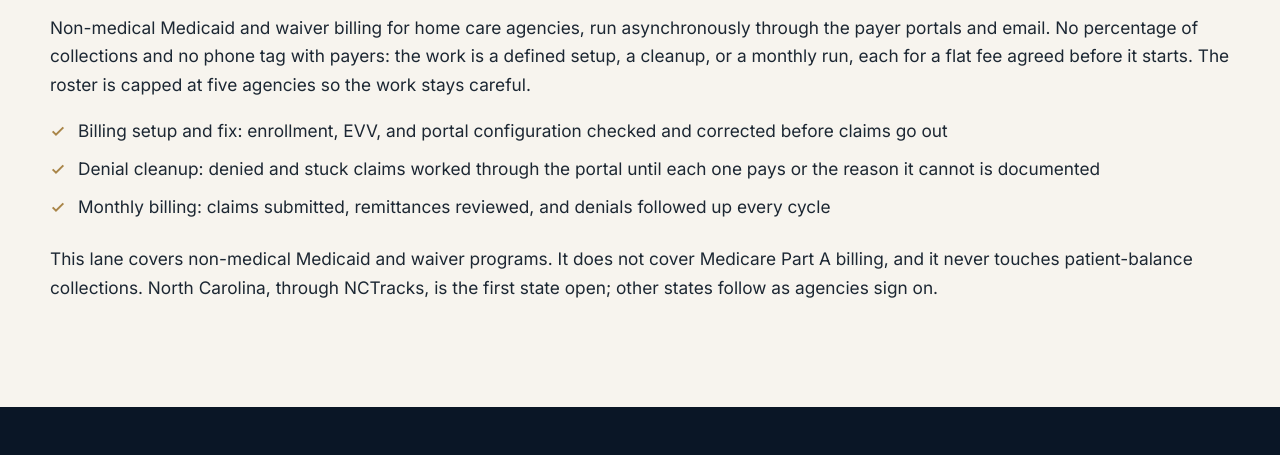
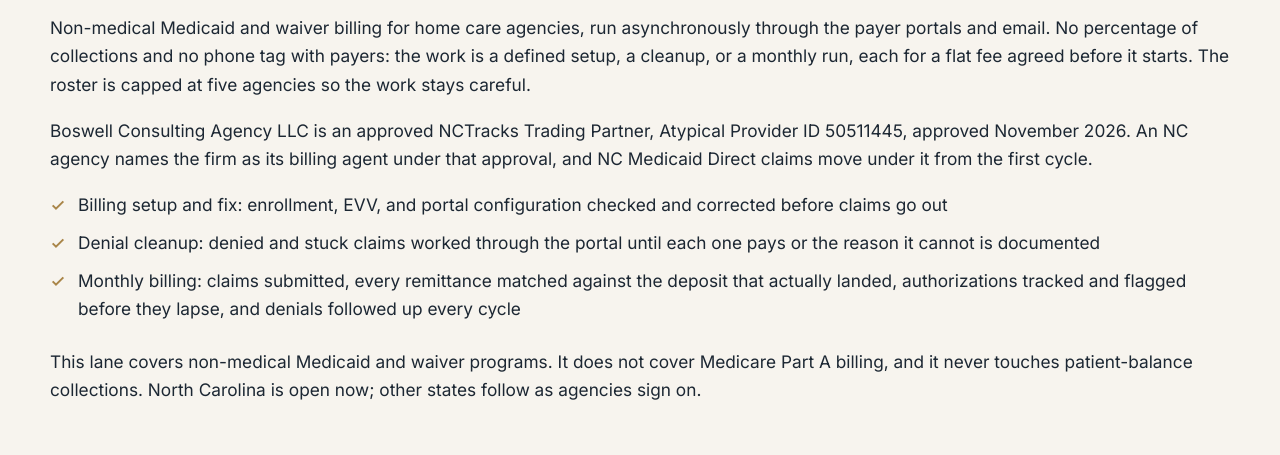
Before and after one commit to MeNiceGuy/MeNiceGuy.github.io, a plain HTML site: page services.html in a window 1280 px wide. Shown: the part 2995-3450 px from the top of the page. Drawn offline with Linux system fonts and the light colour scheme.

Commit message:
Billing services: add NCTracks Trading Partner approval and Medicaid Direct capability

```diff
--- a/services.html
+++ b/services.html
@@ -142,12 +142,13 @@
       <section id="billing">
         <h2>Billing services</h2>
         <p>Non-medical Medicaid and waiver billing for home care agencies, run asynchronously through the payer portals and email. No percentage of collections and no phone tag with payers: the work is a defined setup, a cleanup, or a monthly run, each for a flat fee agreed before it starts. The roster is capped at five agencies so the work stays careful.</p>
+        <p>Boswell Consulting Agency LLC is an approved NCTracks Trading Partner, Atypical Provider ID 50511445, approved November 2026. An NC agency names the firm as its billing agent under that approval, and NC Medicaid Direct claims move under it from the first cycle.</p>
         <ul class="ticks">
           <li>Billing setup and fix: enrollment, EVV, and portal configuration checked and corrected before claims go out</li>
           <li>Denial cleanup: denied and stuck claims worked through the portal until each one pays or the reason it cannot is documented</li>
-          <li>Monthly billing: claims submitted, remittances reviewed, and denials followed up every cycle</li>
+          <li>Monthly billing: claims submitted, every remittance matched against the deposit that actually landed, authorizations tracked and flagged before they lapse, and denials followed up every cycle</li>
         </ul>
-        <p>This lane covers non-medical Medicaid and waiver programs. It does not cover Medicare Part A billing, and it never touches patient-balance collections. North Carolina, through NCTracks, is the first state open; other states follow as agencies sign on.</p>
+        <p>This lane covers non-medical Medicaid and waiver programs. It does not cover Medicare Part A billing, and it never touches patient-balance collections. North Carolina is open now; other states follow as agencies sign on.</p>
       </section>
 </div></div></section></main>
 <footer class="site-footer">
```
